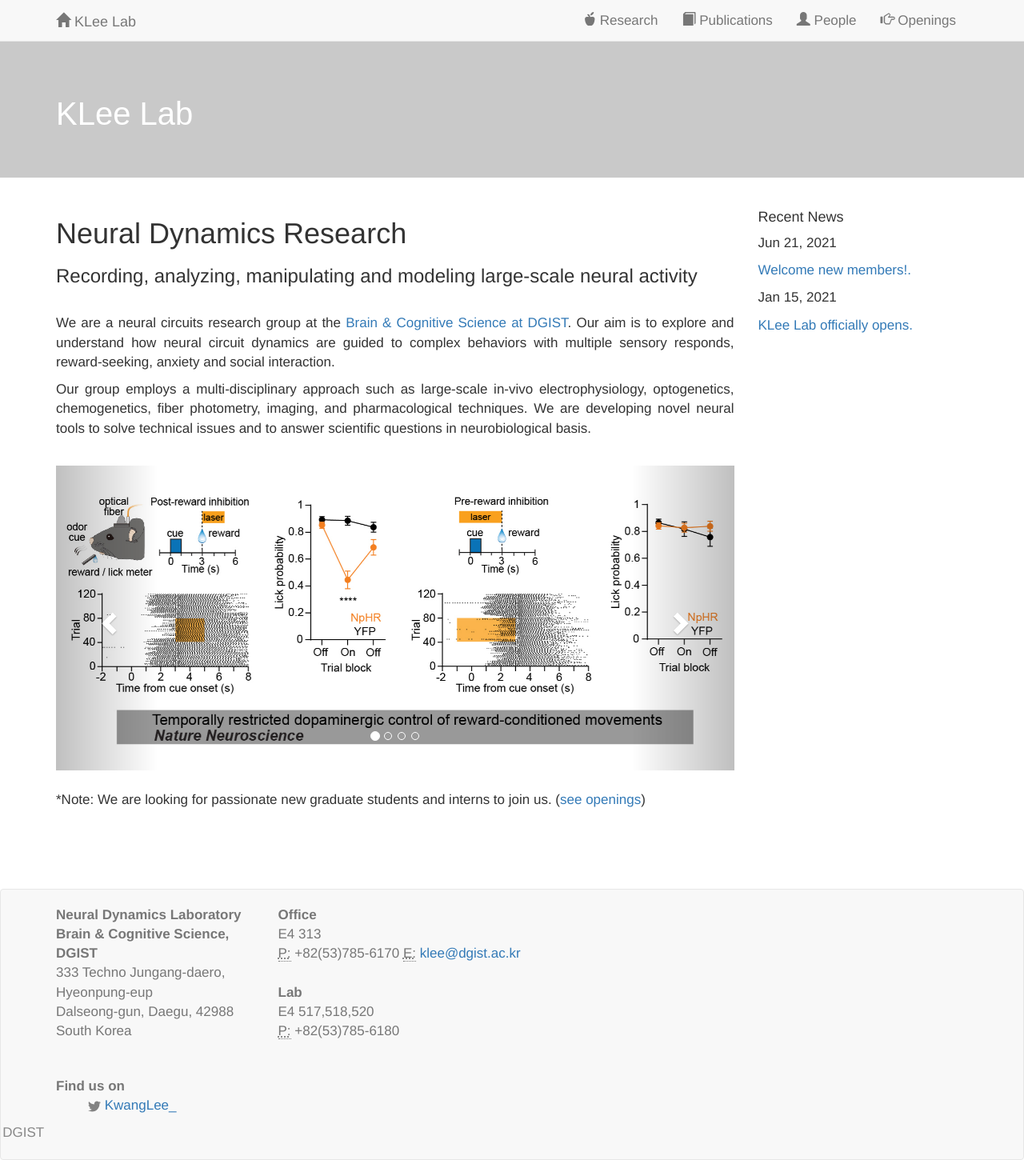
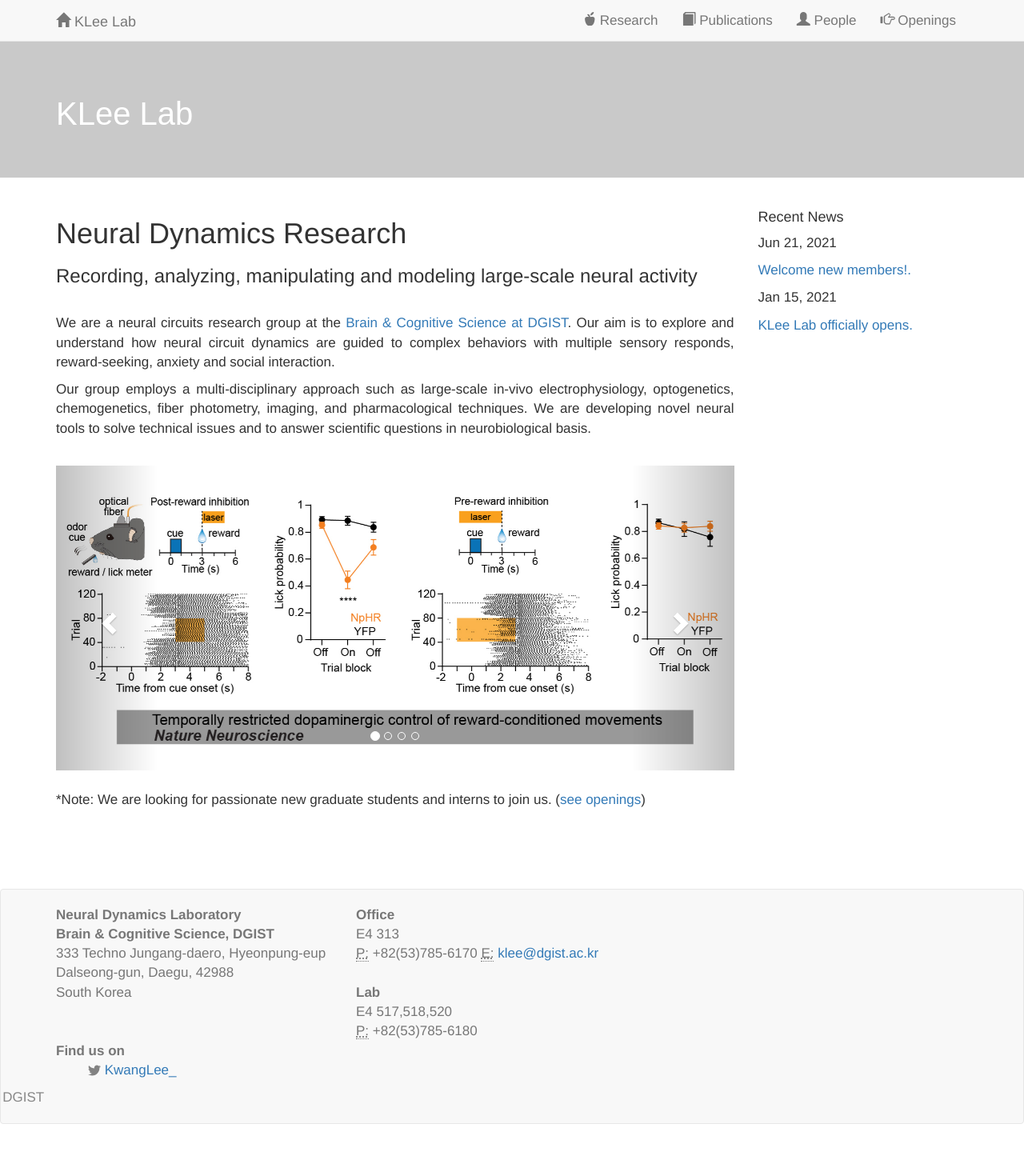
Before and after one commit to kleelab/kleelab.github.io, a Jekyll site: the page built from index.html, in a window 1280 px wide. Shown: the whole page at 80% size. Built offline with Jekyll 4.4.1, drawn with Linux system fonts in a browser that asks for light colours; nearby versions of some CDN libraries; a style sheet for code colours, icons or effects is not loaded; after the commit the page ends 1405 px from its top, so only the background shows below that.

Commit message:
Update footer.html

```diff
--- a/_includes/footer.html
+++ b/_includes/footer.html
@@ -4,7 +4,7 @@
 
         <div class="address">
             <div class="row">
-                <div class="col-md-3">
+                <div class="col-md-4">
                     <address>
                         <strong>Neural Dynamics Laboratory</strong><br>
                         <strong>Brain & Cognitive Science, DGIST</strong><br>
@@ -12,7 +12,6 @@
                         Dalseong-gun, Daegu, 42988<br />
                         South Korea<br /> <br>
                     </address>
-                </col-md-3>
                 </div>
                 <col-md-2>
                     <strong>Office</strong><br>
```
